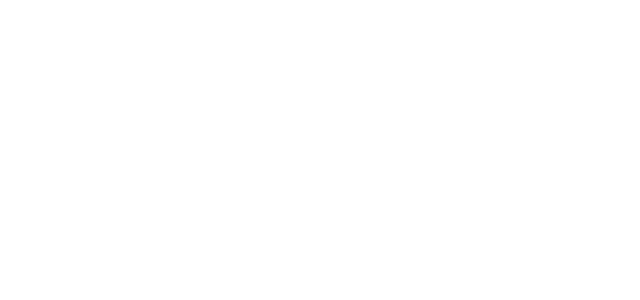
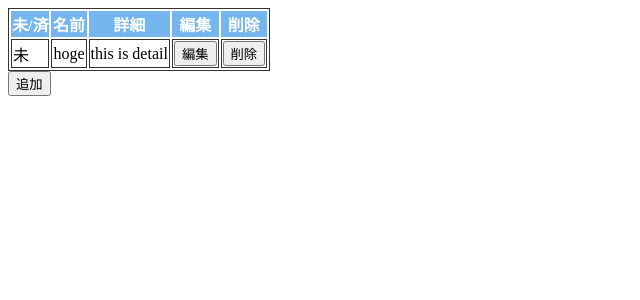
Before and after one commit to t0yohei/research-rails7-nuxt3-protobuf, a Nuxt app in the folder frontend/: page /todo in a window 1280 px wide. Before the commit this address had no page. Shown: the top 300 px of the page, without its empty margins (0-640 px from the left). Built offline with nearby package versions, Linux system fonts and the light colour scheme.

Commit message:
add template todo

```diff
--- /dev/null
+++ b/frontend/components/TodoList.vue
@@ -0,0 +1,63 @@
+<template>
+  <div>
+    <table>
+      <thead>
+        <tr>
+          <th>未/済</th>
+          <th>名前</th>
+          <th>詳細</th>
+          <th>編集</th>
+          <th>削除</th>
+        </tr>
+      </thead>
+      <tbody>
+        <tr v-for="todo in todos" v-bind:key="todo.id">
+          <td>
+            <template v-if="todo.completed">済</template>
+            <template v-else>未</template>
+          </td>
+          <td>{{ todo.name }}</td>
+          <td>{{ todo.detail }}</td>
+          <td><button>編集</button></td>
+          <td>
+            <template v-if="!todo.deleted"><button>削除</button></template>
+          </td>
+        </tr>
+      </tbody>
+    </table>
+    <button>追加</button>
+  </div>
+</template>
+
+<script lang="ts">
+import Vue, { reactive } from 'vue';
+
+export default Vue.defineComponent({
+  setup() {
+    const todos = reactive([
+      {
+        id: 1,
+        name: 'hoge',
+        detail: 'this is detail',
+        completed: false,
+        deleted: false,
+      },
+    ]);
+
+    return { todos };
+  },
+});
+</script>
+
+<style scoped>
+table,
+td {
+  border: 1px solid #333;
+}
+
+thead,
+tfoot {
+  background-color: rgb(116, 182, 237);
+  color: rgb(255, 255, 255);
+}
+</style>
--- /dev/null
+++ b/frontend/pages/todo.vue
@@ -0,0 +1,18 @@
+<template>
+  <div>
+    <TodoList />
+  </div>
+</template>
+
+<script lang="ts">
+import Vue from 'vue'
+import TodoList from '/components/TodoList.vue'
+
+export default Vue.defineComponent({
+  components: {
+    TodoList
+  }
+})
+</script>
+
+<style scoped></style>
```
